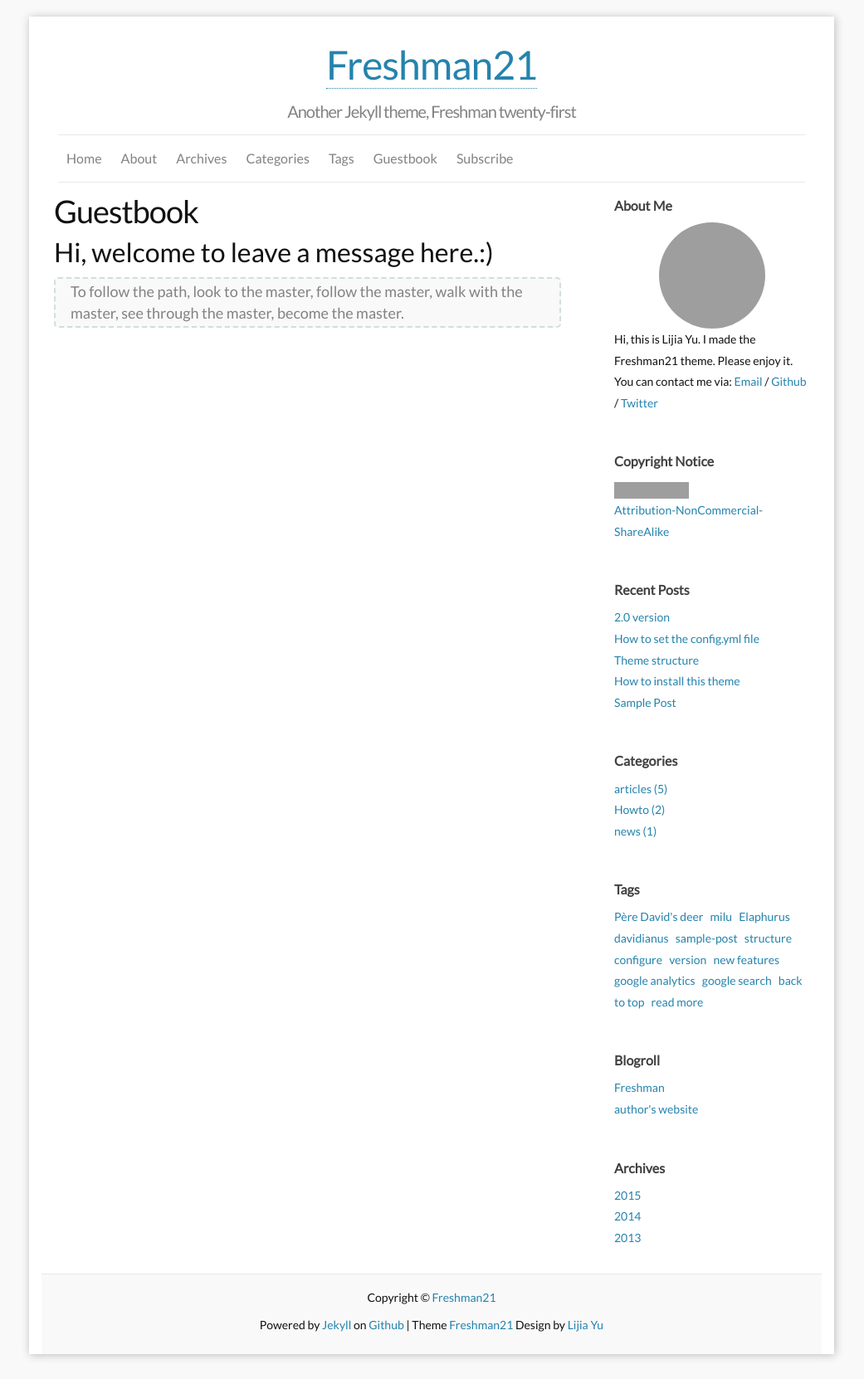
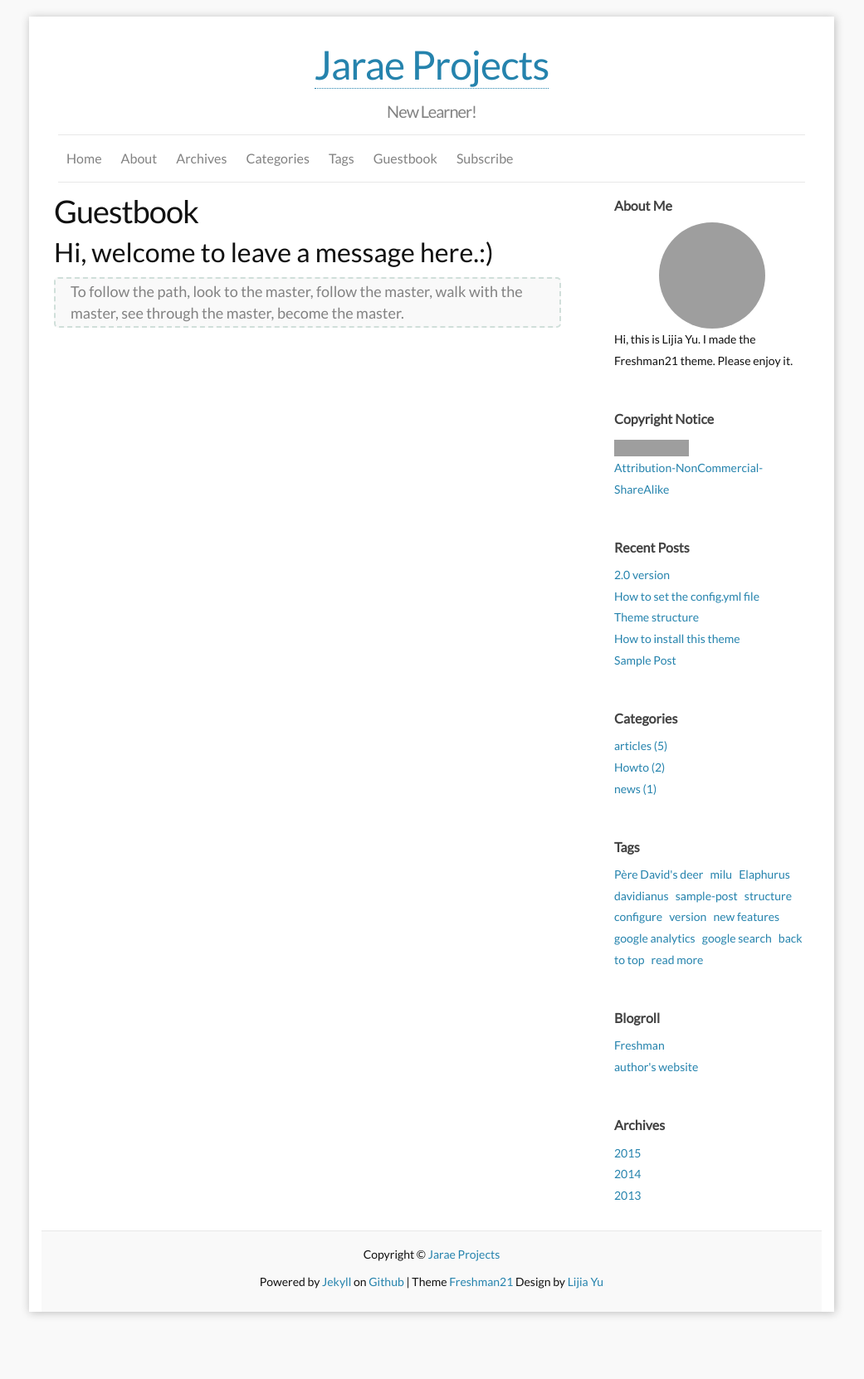
Before and after one commit to daJarae/daJarae.github.io, a Jekyll site: the page built from f_guestbook.md, in a window 1280 px wide. Shown: the whole page at 83% size, without its empty margins (120-1161 px from the left). Built offline with Jekyll 4.4.1, drawn with Linux system fonts in a browser that asks for light colours; comment, search, counter and statistics services are not loaded; after the commit the page ends 1611 px from its top, so only the background shows below that; grey boxes are pictures that could not be loaded.

Commit message:
Update _config.yml

```diff
--- a/_config.yml
+++ b/_config.yml
@@ -1,10 +1,10 @@
 ### Site info:
-title: Freshman21
-tagline: Another Jekyll theme, Freshman twenty-first
-author: Lijia Yu
-email: yu@lijiayu.net
+title: Jarae Projects
+tagline: New Learner!
+author: Jarae
+email: tmo@kakao.com
 description: "Jarae gitblog" # You can edit this line in _config.yml. It will appear in your document head meta and in your feed.xml site description
-keywords: "Jekyll, theme, Freshman21"
+keywords: "Jarae, game, algorithm, NLP"
 baseurl: "" # the subpath of your site, e.g. /blog/
 url: "https://yulijia.net/freshman21" # the base hostname & protocol for your site
 locale: en_US
@@ -20,7 +20,7 @@ google_analytics_key: UA-57979084-1 # put YOUR key here to enable tracking! (bla
 
 
 ### Site setting:
-ShowContactInfo: "True" # Personal Info (twitter,github,email) can be seen on aboutme-sidebar, those info only shown where ShowContactInfo == True
+ShowContactInfo: "False" # Personal Info (twitter,github,email) can be seen on aboutme-sidebar, those info only shown where ShowContactInfo == True
 default_column: "two" # blog style: two columns, if default_column != "two", you will see a one column blog.
 default_locale: "en" # blog sidebar language set, only include: English (en), Chinese (cn), Japanese (jp), Polish (pl), Korean (kr),  Russian (ru), Turkish (tr), and Indonesian (id).
 
```
